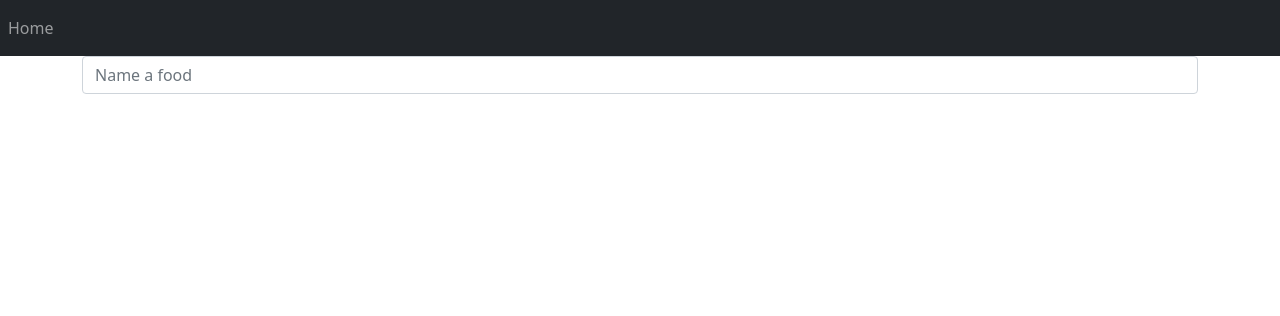
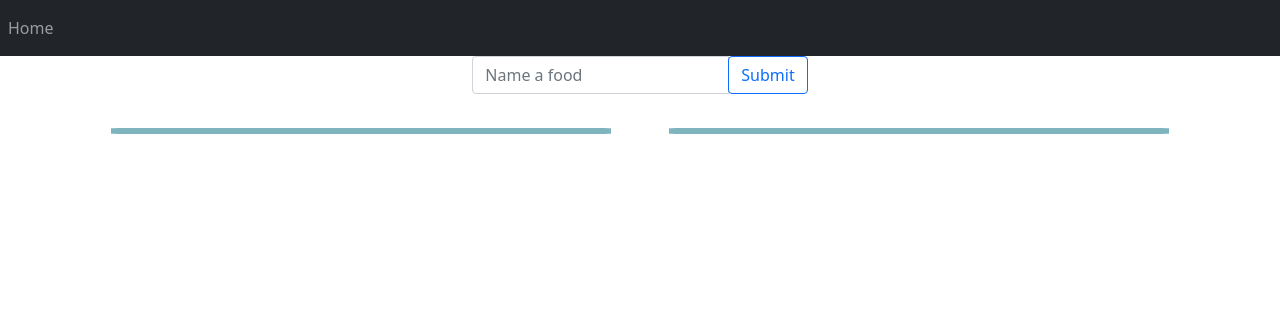
Before and after one commit to waqaspathan00/recipe-finder, a Flask app: page / in a window 1280 px wide. Shown: the top 316 px of the page. Run offline with Flask 2, Linux system fonts and the light colour scheme; some libraries are stand-ins or nearby versions.

Commit message:
added styling using css flexbox

```diff
--- a/website/static/css/style.css
+++ b/website/static/css/style.css
@@ -0,0 +1,20 @@
+body{
+    background-color: #F2F3F5;
+}
+
+.flexbox-container{
+    display: flex;
+    justify-content: space-around;
+}
+
+.flexbox-item{
+    width: 500px;
+    margin: 10px;
+    border: 3px solid #7fb4be;
+    background-color: #F0FFFF;
+    border-radius: 5%;
+}
+
+.title{
+    text-align: center;
+}
--- a/website/templates/base.html
+++ b/website/templates/base.html
@@ -2,9 +2,8 @@
 <html lang="en">
 <head>
     <meta charset="UTF-8">
-    <title>
-        {% block title %} Recipe Finder {% endblock %}
-    </title>
+    <title> Recipe Finder </title>
+    <link rel="stylesheet" href="../static/css/style.css">
     <link href="https://cdn.jsdelivr.net/npm/bootstrap@5.0.2/dist/css/bootstrap.min.css" rel="stylesheet"
           integrity="sha384-EVSTQN3/azprG1Anm3QDgpJLIm9Nao0Yz1ztcQTwFspd3yD65VohhpuuCOmLASjC" crossorigin="anonymous">
 </head>
@@ -55,9 +54,5 @@
 <script src="https://cdnjs.cloudflare.com/ajax/libs/popper.js/1.14.3/umd/popper.min.js" integrity="sha384-ZMP7rVo3mIykV+2+9J3UJ46jBk0WLaUAdn689aCwoqbBJiSnjAK/l8WvCWPIPm49" crossorigin="anonymous"></script>
 <script src="https://stackpath.bootstrapcdn.com/bootstrap/4.1.3/js/bootstrap.min.js" integrity="sha384-ChfqqxuZUCnJSK3+MXmPNIyE6ZbWh2IMqE241rYiqJxyMiZ6OW/JmZQ5stwEULTy" crossorigin="anonymous"></script>
 
-{#<script#}
-{#        type="text/javascript"#}
-{#        src="{{ url_for('static', filename='index.js')}}"#}
-{#></script>#}
 </body>
 </html>
--- a/website/templates/home.html
+++ b/website/templates/home.html
@@ -1,32 +1,43 @@
 {% extends "base.html" %}
 
 {% block content %}
-    <div class="main">
+    <div class="flexbox-container">
         <form method="POST">
-            <div class="form-group">
-                <input type="text" class="form-control" id="food" name="food" placeholder="Name a food">
+            <div class="input-group mb-3">
+                <input id="food" name="food" class="form-control" placeholder="Name a food" aria-label="Name a food">
+                <div class="input-group-append">
+                    <button class="btn btn-outline-primary" type="button">Submit</button>
+                </div>
             </div>
         </form>
     </div>
 
+    <div class="flexbox-container">
         <h2>{{ food_name }}</h2>
+    </div>
 
+    <div class="flexbox-container">
+        <div class="flexbox-item">
             {% if ingredient_data %}
-        <h3>Ingredients</h3>
+                <h3 class="title">Ingredients</h3>
                 {% for ingredient in ingredient_data %}
                     <ul>
                         <li>{{ ingredient["name"] }} - {{ ingredient["amount"] }}</li>
                     </ul>
                 {% endfor %}
             {% endif %}
+        </div>
 
+        <div class="flexbox-item">
             {% if steps %}
-        <h3>Steps</h3>
+                <h3 class="title">Steps</h3>
                 {% for step in steps %}
                     <ul>
-                <li>{{ step["number"] }}. {{step["step"] }}</li>
+                        <li>{{ step["number"] }}. {{ step["step"] }}</li>
                     </ul>
                 {% endfor %}
             {% endif %}
+        </div>
+    </div>
 
 {% endblock %}
```
Lines whose indentation alone changed are shown as unchanged.
